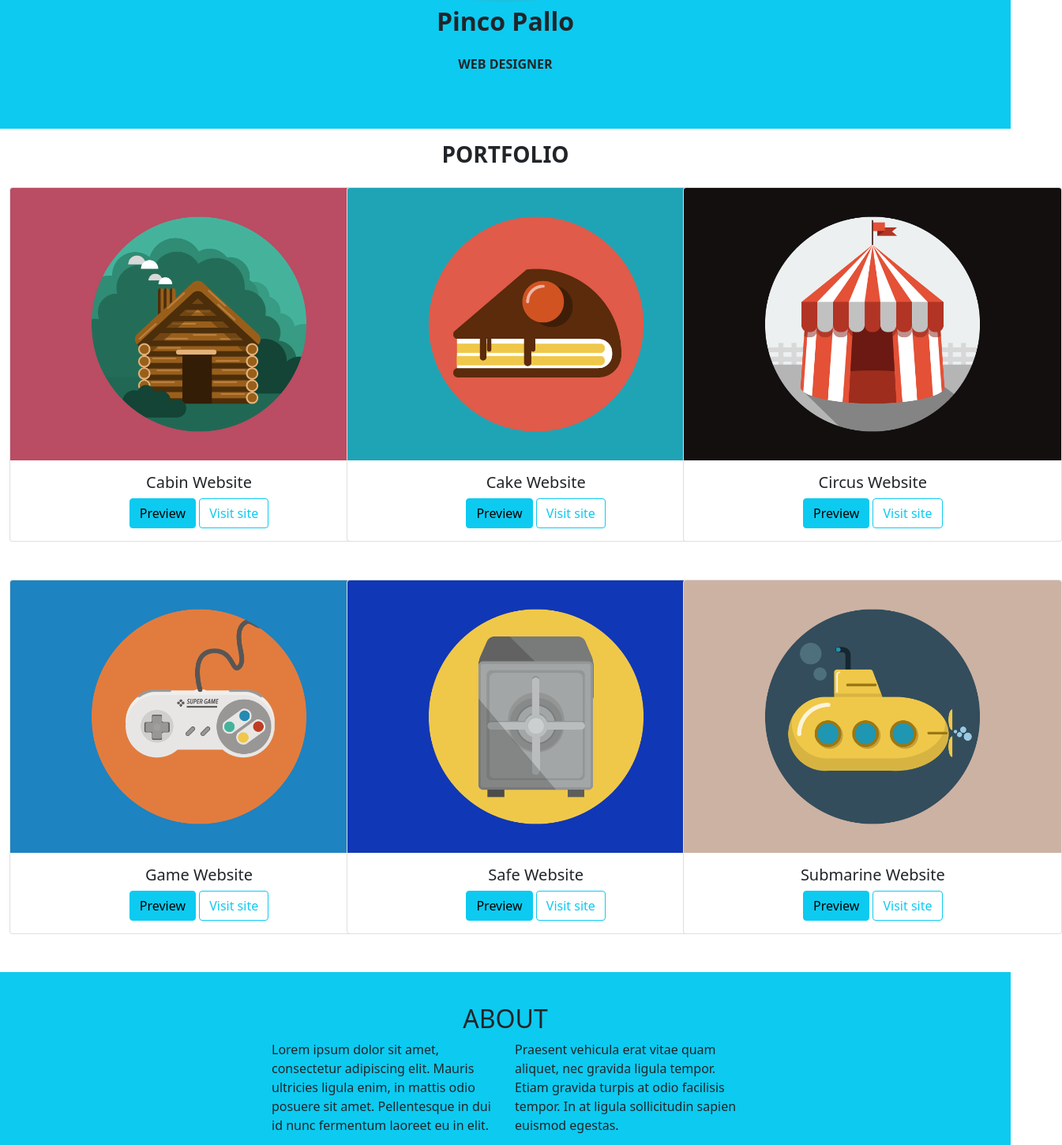
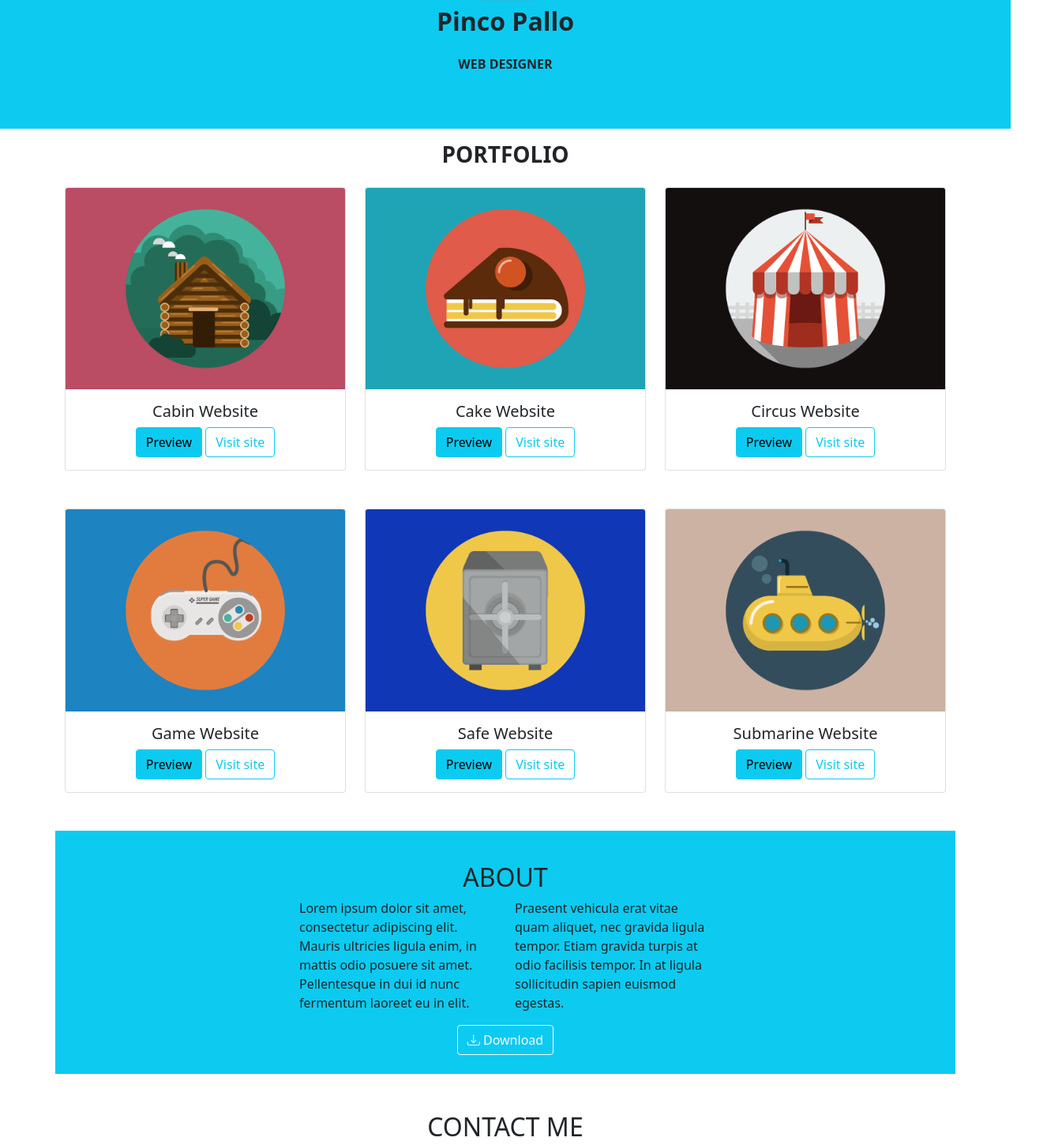
Before and after one commit to GianlucaPensa/bootstrap-freelancer, a plain HTML site: page index.html in a window 1280 px wide. Shown: the part 751-2201 px from the top of the page at 79% size, 1345 px wide, since content can reach past the window. Drawn offline with nearby package versions, Linux system fonts and the light colour scheme.

Commit message:
risoluzione problema cards

```diff
--- a/index.html
+++ b/index.html
@@ -12,7 +12,7 @@
     <!--barra navigazione-->
 
     <nav class="navbar navbar-dark bg-dark">
-        <div class="container-fluid">
+        <div class="container">
             <a href="#" class="navbar-brand text-info ms-5"><i class="bi bi-code-square"></i>&nbsp;Portfolio</a>
             <a href="#contact-me" class="text-align-left text-info me-5 text-uppercase">Contact Me</a>
         </div>
@@ -33,11 +33,11 @@
 
     <main>
         <!--portfolio-->
-        <div class="container-fluid">
+        <div class="container">
             <h2 class="text-center text-uppercase fs-3 fw-bold py-3">Portfolio</h2>
             <div class="row">
-                <div class="col-4 text-center">
-                    <div class="card" style="width: 30rem;">
+                <div class="col-4 d-flex text-center">
+                    <div class="card" style="width: 26rem;">
                         <img src="./img/portfolio/cabin.png" class="card-img-top" alt="Cabina">
                         <div class="card-body">
                           <h5 class="card-title">Cabin Website</h5>
@@ -46,8 +46,8 @@
                         </div>
                       </div>
                 </div>
-                <div class="col-4 text-center">
-                    <div class="card" style="width: 30rem;">
+                <div class="col-4 d-flex text-center">
+                    <div class="card" style="width: 26rem;">
                         <img src="./img/portfolio/cake.png" class="card-img-top" alt="Torta">
                         <div class="card-body">
                           <h5 class="card-title">Cake Website</h5>
@@ -56,8 +56,8 @@
                         </div>
                       </div>
                 </div>
-                <div class="col-4 text-center">
-                    <div class="card" style="width: 30rem;">
+                <div class="col-4 d-flex text-center">
+                    <div class="card" style="width: 26rem;">
                         <img src="./img/portfolio/circus.png" class="card-img-top" alt="Circo">
                         <div class="card-body">
                           <h5 class="card-title">Circus Website</h5>
@@ -68,8 +68,8 @@
                 </div>
             </div>
             <div class="row my-5">
-                <div class="col-4 text-center">
-                    <div class="card" style="width: 30rem;">
+                <div class="col-4 d-flex text-center">
+                    <div class="card" style="width: 26rem;">
                         <img src="./img/portfolio/game.png" class="card-img-top" alt="Gaming">
                         <div class="card-body">
                           <h5 class="card-title">Game Website</h5>
@@ -78,8 +78,8 @@
                         </div>
                       </div>
                 </div>
-                <div class="col-4 text-center">
-                    <div class="card" style="width: 30rem;">
+                <div class="col-4 d-flex text-center">
+                    <div class="card" style="width: 26rem;">
                         <img src="./img/portfolio/safe.png" class="card-img-top" alt="Cassaforte">
                         <div class="card-body">
                           <h5 class="card-title">Safe Website</h5>
@@ -88,8 +88,8 @@
                         </div>
                       </div>
                 </div>
-                <div class="col-4 text-center">
-                    <div class="card" style="width: 30rem;">
+                <div class="col-4 d-flex text-center">
+                    <div class="card" style="width: 26rem;">
                         <img src="./img/portfolio/submarine.png" class="card-img-top" alt="Sottomarino">
                         <div class="card-body">
                           <h5 class="card-title">Submarine Website</h5>
```
